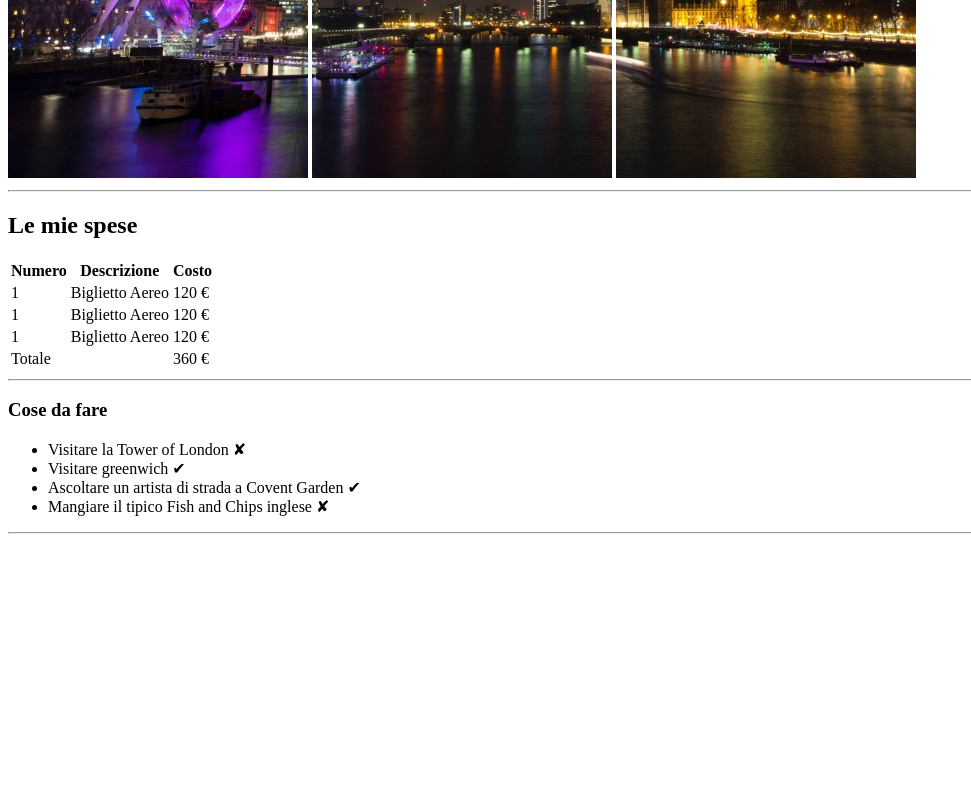
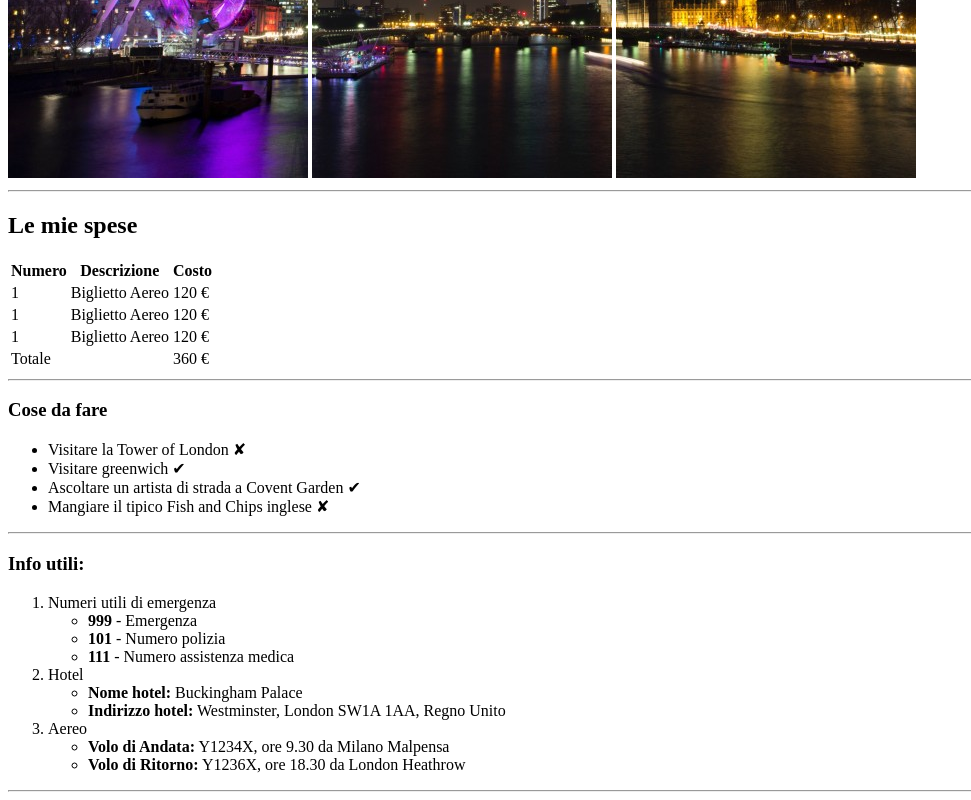
Before and after one commit to Vittoriocorradi/html-london-trip, a plain HTML site: page index.html in a window 1280 px wide. Shown: the part 502-1302 px from the top of the page, without its empty margins (0-971 px from the left). Before the commit the page ends 1044 px from the top, so only its background shows below. Drawn offline with Linux system fonts and the light colour scheme.

Commit message:
Aggiunta sezione info

```diff
--- a/index.html
+++ b/index.html
@@ -73,8 +73,39 @@
         </section>
         <!-- Fine sezione lista -->
 
+        <!-- Inizio sezione info-->
+        <section>
+            <h3>Info utili:</h3>
+            <ol>
+                <li>
+                    Numeri utili di emergenza
+                    <ul>
+                        <li><strong>999</strong> - Emergenza</li>
+                        <li><strong>101</strong> - Numero polizia</li>
+                        <li><strong>111</strong> - Numero assistenza medica</li>
+                    </ul>
+                </li>
+                <li>
+                    Hotel
+                    <ul>
+                        <li><strong>Nome hotel:</strong> Buckingham Palace</li>
+                        <li><strong>Indirizzo hotel:</strong> Westminster, London SW1A 1AA, Regno Unito</li>
+                    </ul>
+                </li>
+                <li>
+                    Aereo
+                    <ul>
+                        <li><strong>Volo di Andata:</strong> Y1234X, ore 9.30 da Milano Malpensa</li>
+                        <li><strong>Volo di Ritorno:</strong> Y1236X, ore 18.30 da London Heathrow</li>
+                    </ul>
+                </li>
+            </ol>
+            <hr>
+        </section>
+        <!-- Fine sezione info -->
     </main>
     <!-- Fine main -->
+
 </body>
 
 </html>
```
